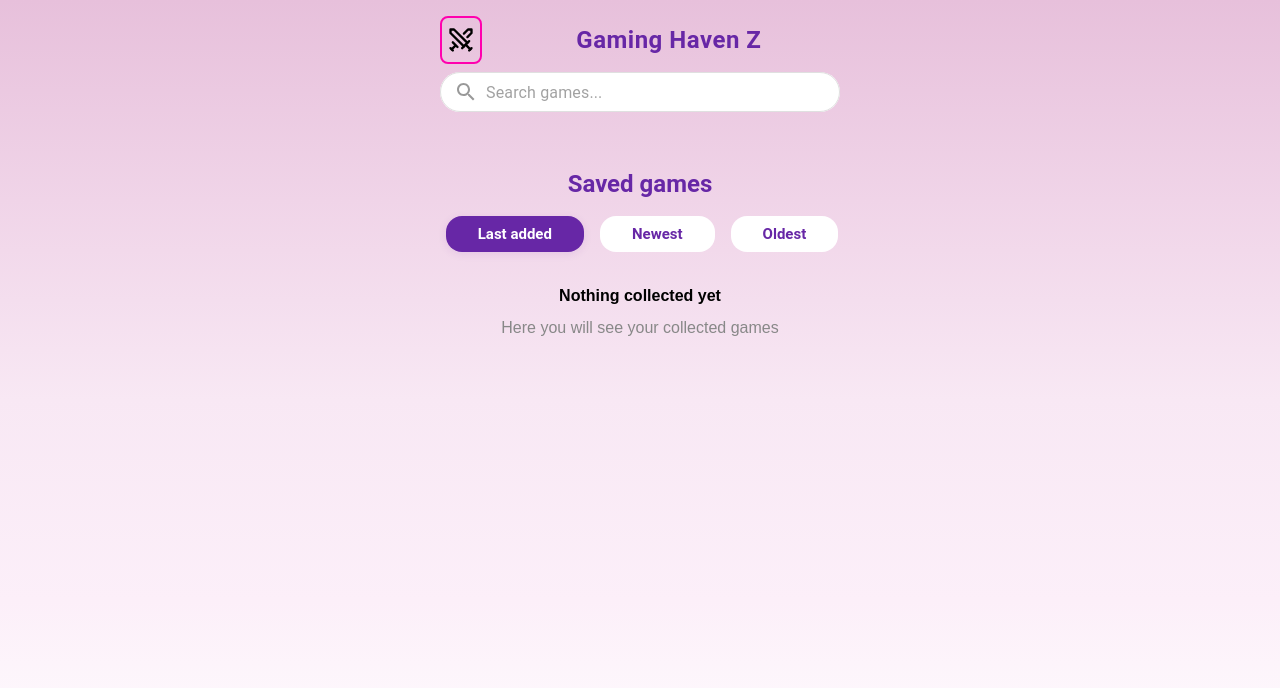
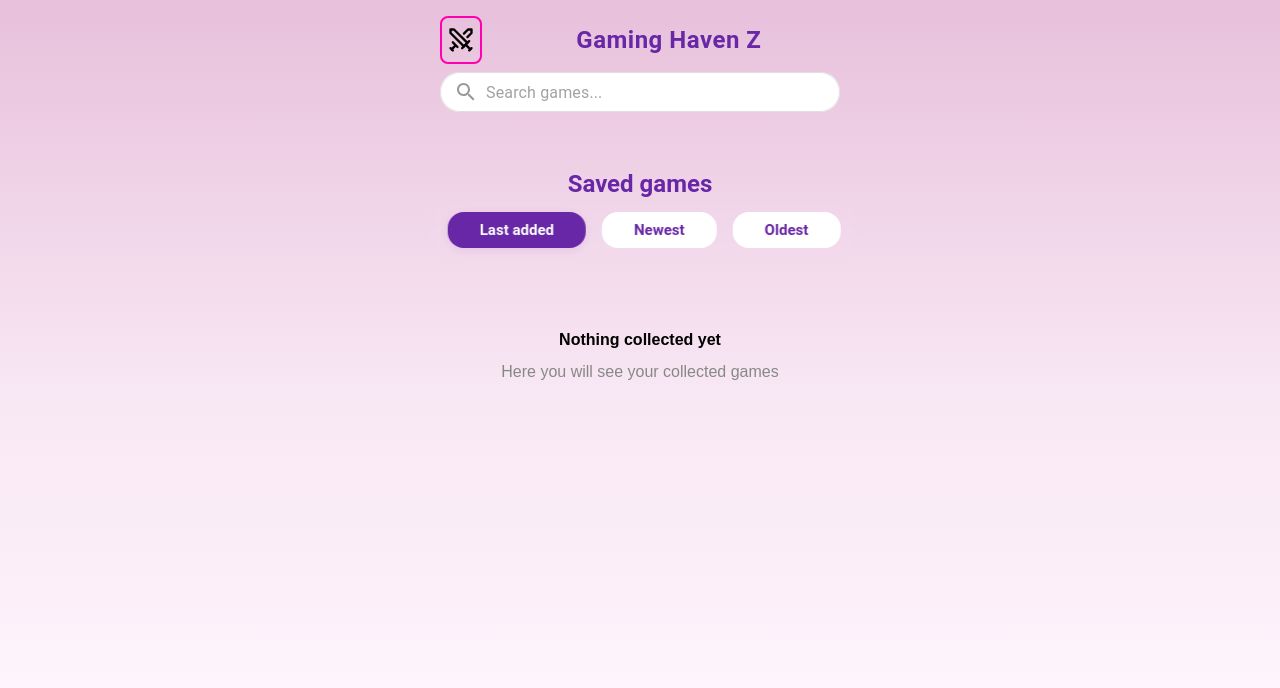
Before and after one commit to LuisoVilla/aerolab-gaming-app, a Next.js app: page / in a window 1280 px wide. Shown: the top 688 px of the page. Built offline with nearby package versions, Linux system fonts and the light colour scheme.

Commit message:
feat: sticky buttons

```diff
--- a/src/app/page.tsx
+++ b/src/app/page.tsx
@@ -66,12 +66,16 @@ export default function Page() {
           gap: 2,
           mb: 4,
           ml: 0.5,
-          position: { xs: 'sticky', md: 'relative' },
-          top: { xs: 0, md: 'auto' },
-          zIndex: 100,
-          px: { xs: 2, md: 0 },
-          py: { xs: 1, md: 0 },
+          position: 'fixed',
+          top: '200px',
+          left: '50%',
+          transform: 'translateX(-50%)',
+          zIndex: 1001,
           backgroundColor: 'transparent',
+          padding: '12px 24px',
+          borderRadius: '25px',
+          backdropFilter: 'blur(10px)',
+          minWidth: '300px',
         }}
       >
         {(["Last added", "Newest", "Oldest"] as const).map((filter) => (
@@ -94,6 +98,10 @@ export default function Page() {
           />
         ))}
       </Box>
+
+      {/* Spacer for fixed buttons */}
+      <Box sx={{ height: '80px', mb: 2 }}></Box>
+
       <Box sx={{ mb: 4 }}>
         <CollectedGamesGrid
           collectedGames={collectedGames}
```
